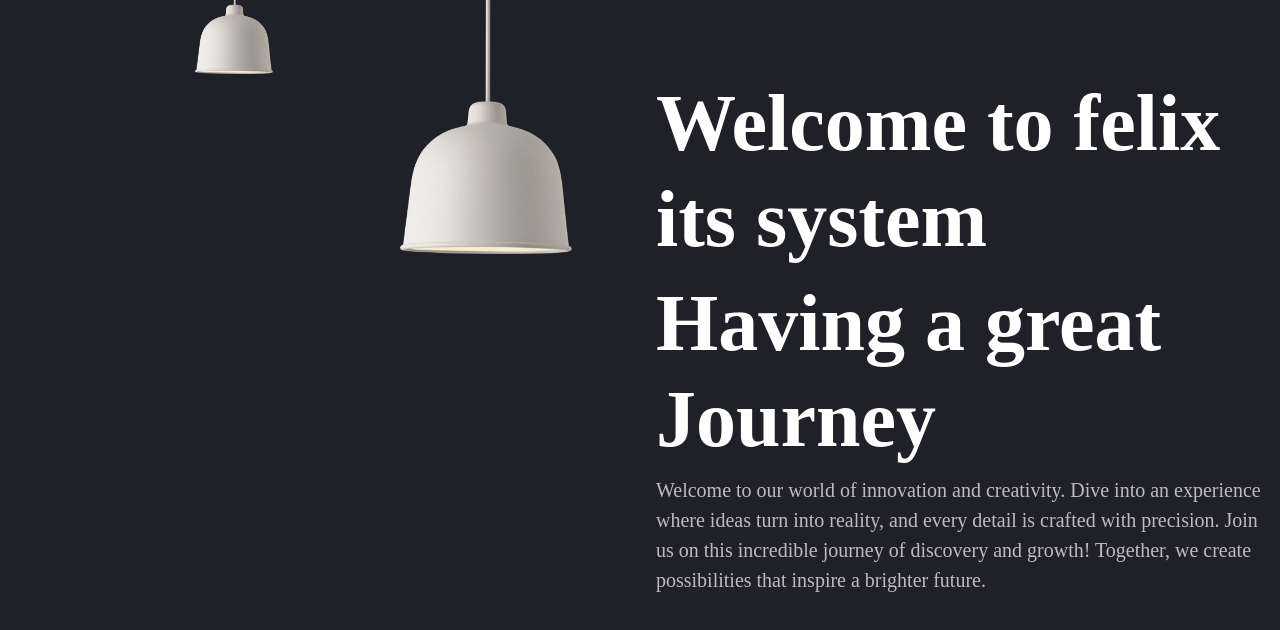
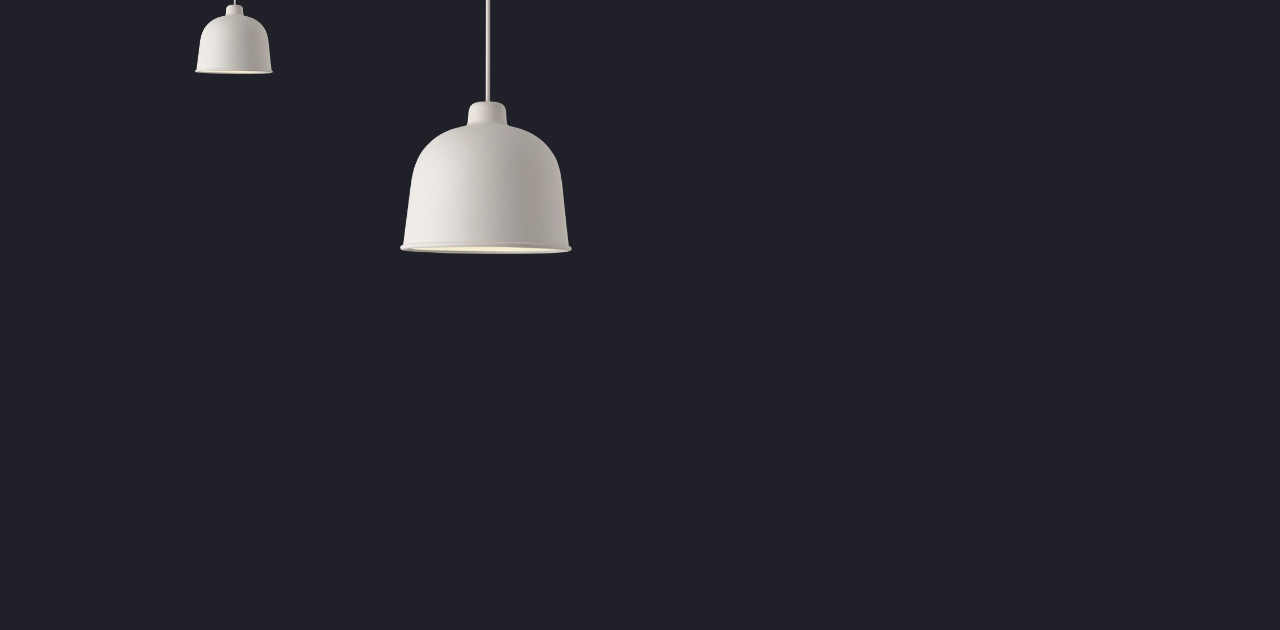
Before and after one commit to NirmalKumar-1/Vue-Lamp-Switch, a plain HTML site: page index.html in a window 1280 px wide. Shown: the part 76-706 px from the top of the page. Drawn offline with nearby package versions, Linux system fonts and the light colour scheme.

Commit message:
Update index.html

```diff
--- a/index.html
+++ b/index.html
@@ -57,7 +57,7 @@
                         <img src="images/light.png" alt="" id="light-img1" class="on-off-lamp">
                         <img src="images/light.png" alt="" id="light-img2" class="on-off-lamp">
                     </div>
-                    <div class="col-12 col-xl-6 px-3" id="text-box">
+                    <div class="col-12 col-xl-6 px-3 d-none" id="text-box">
                         <h1 id="main-heading">Welcome to felix its system</h1>
                         <h1 id="main-heading">Having a great Journey</h1>
                         <p id="main-para">
```
